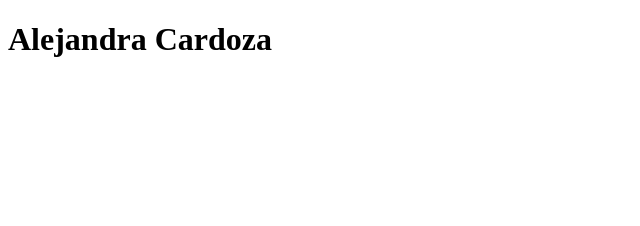
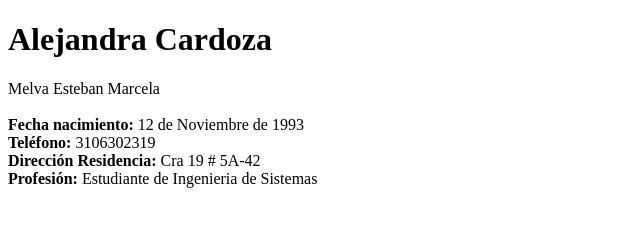
Before and after one commit to alejandracardoza/seminarioweb, a plain HTML site: page alejandracardoza.html in a window 1280 px wide. Shown: the whole page, without its empty margins (0-640 px from the left). Drawn offline with Linux system fonts and the light colour scheme.

Commit message:
mas datos agregados

```diff
--- a/alejandracardoza.html
+++ b/alejandracardoza.html
@@ -1,11 +1,18 @@
 <!DOCTYPE html>
 <html>
 <head>
-	<title>Alejandra Cardoza</title>
+	<title>Perfil Alejandra Cardoza</title>
+	<meta charset="utf-8">
 </head>
 <body>
 
 <h1>Alejandra Cardoza</h1>
 
+<div>Melva  Esteban  Marcela</div> <br>
+<strong> Fecha nacimiento: </strong>12 de Noviembre de 1993 <br>
+<strong>Teléfono: </strong>3106302319 <br>
+<strong>Dirección Residencia: </strong>Cra 19 # 5A-42 <br>
+<strong>Profesión: </strong>Estudiante de Ingenieria de Sistemas <br>
+
 </body>
 </html>
```
